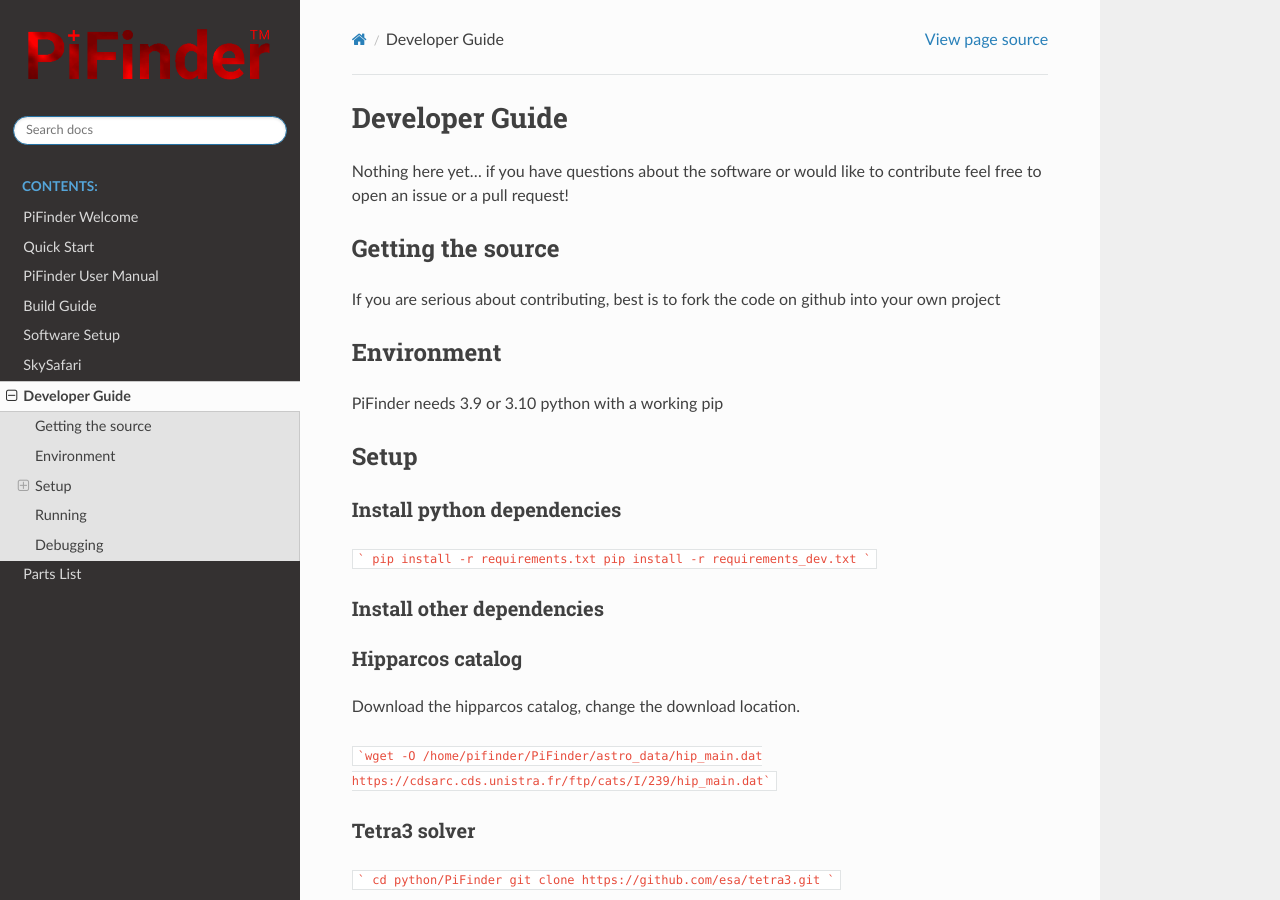
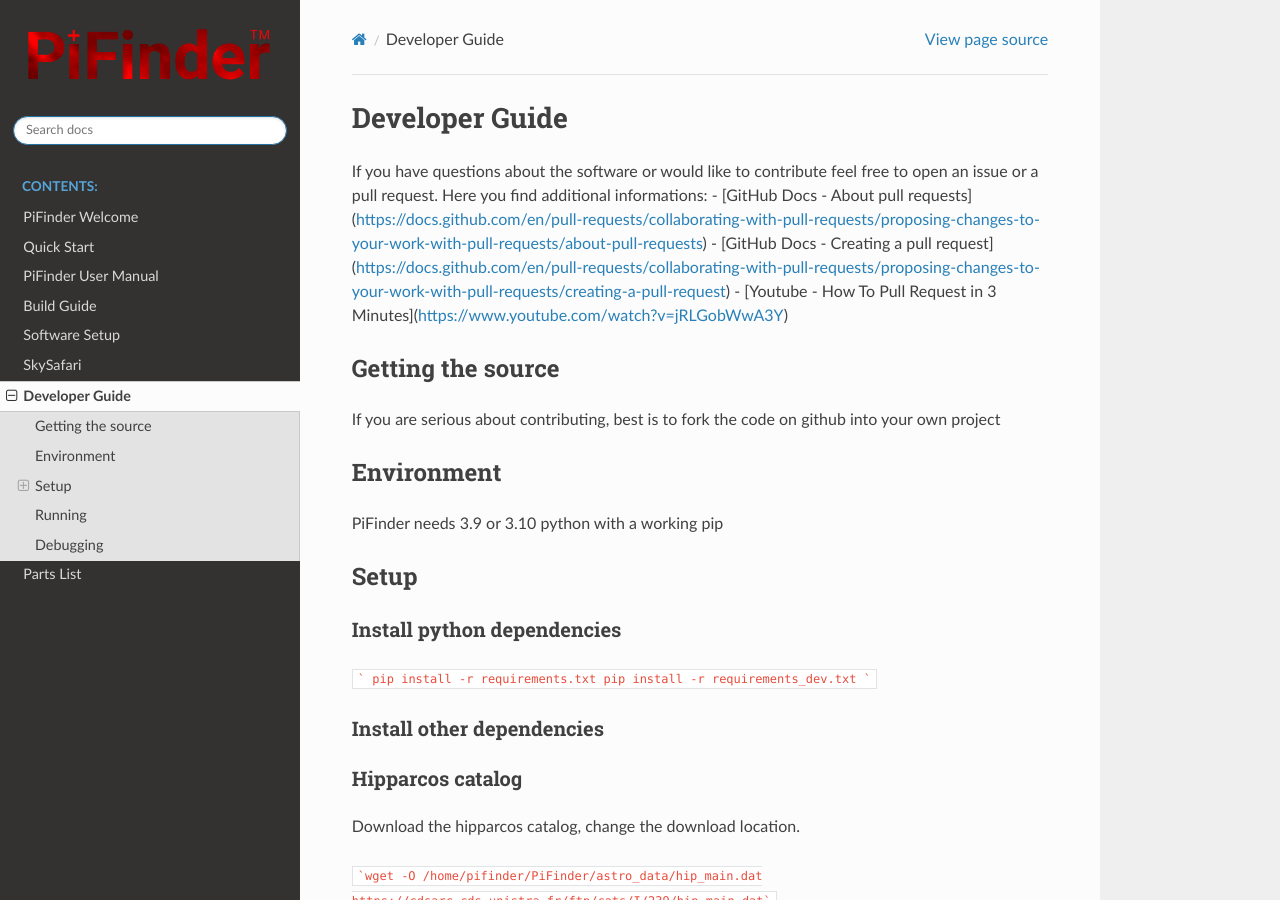
Before and after one commit to brickbots/PiFinder, a Sphinx documentation site: the page built from docs/source/dev_guide.rst, in a window 1280 px wide and 900 px high. Built offline with Sphinx 7.4.7 and the Read the Docs theme 2.0.0, drawn with Linux system fonts in a browser that asks for light colours.

Commit message:
Update dev_guide.rst
Intro refined

```diff
--- a/docs/source/dev_guide.rst
+++ b/docs/source/dev_guide.rst
@@ -3,7 +3,10 @@
 Developer Guide
 ===============
 
-Nothing here yet... if you have questions about the software or would like to contribute feel free to open an issue or a pull request!
+If you have questions about the software or would like to contribute feel free to open an issue or a pull request. Here you find additional informations:
+- [GitHub Docs - About pull requests](https://docs.github.com/en/pull-requests/collaborating-with-pull-requests/proposing-changes-to-your-work-with-pull-requests/about-pull-requests)
+- [GitHub Docs - Creating a pull request](https://docs.github.com/en/pull-requests/collaborating-with-pull-requests/proposing-changes-to-your-work-with-pull-requests/creating-a-pull-request)
+- [Youtube - How To Pull Request in 3 Minutes](https://www.youtube.com/watch?v=jRLGobWwA3Y)
 
 Getting the source
 ------------------
```
